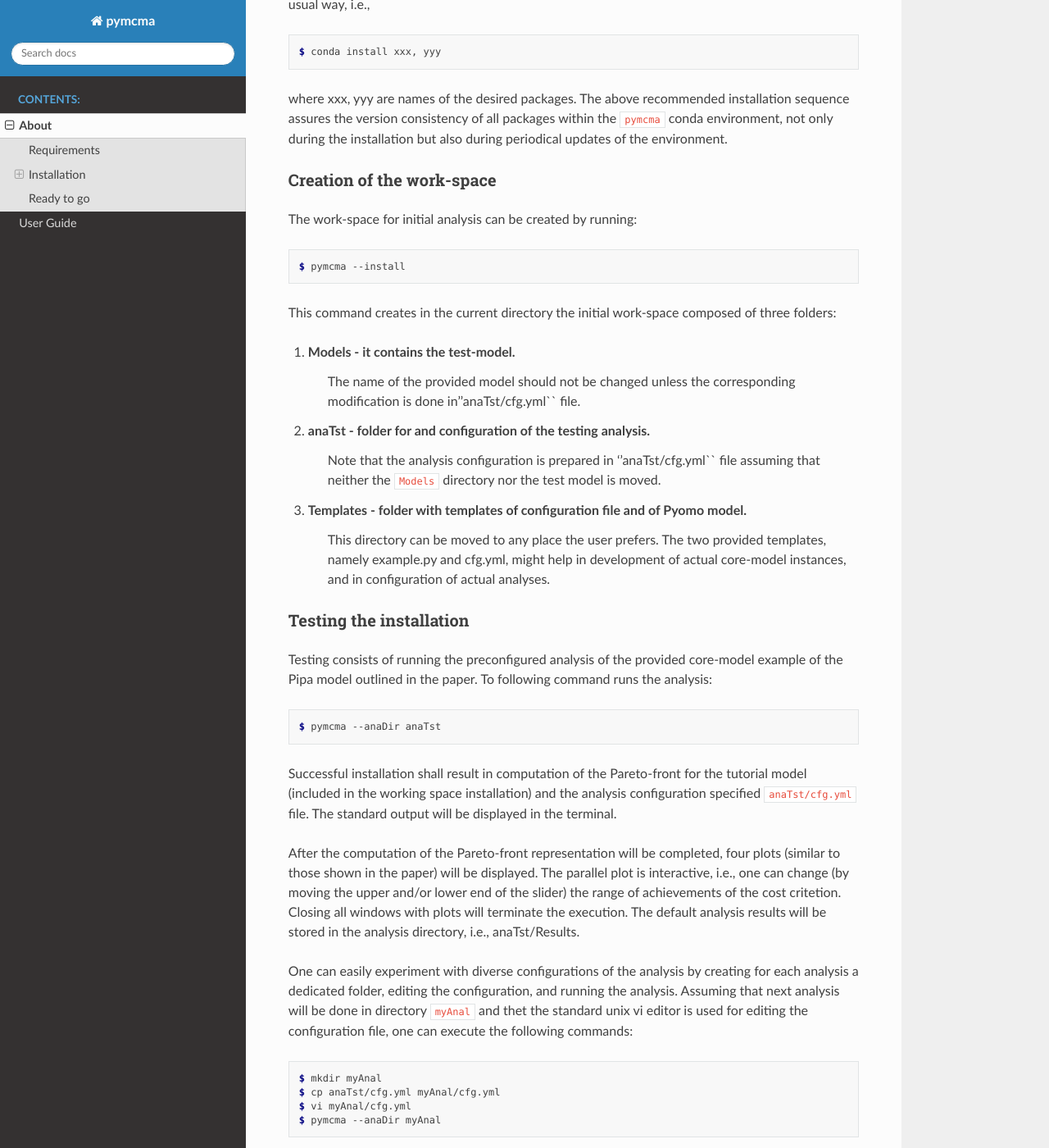
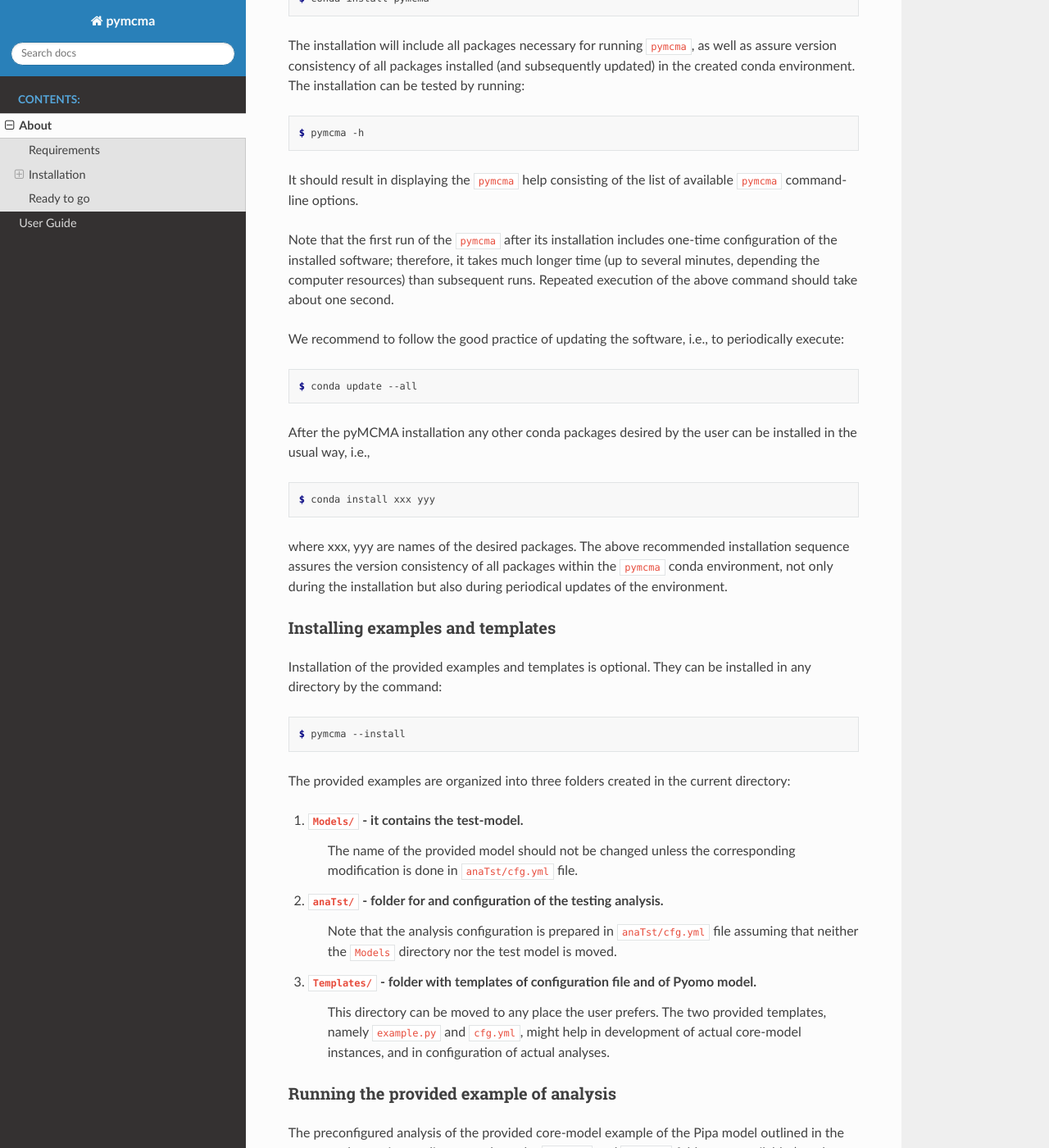
Before and after one commit to marek-iiasa/pymcma, a Sphinx documentation site: the page built from docs/source/readme.rst, in a window 1280 px wide and 1400 px high, scrolled down 2020 px. Shown: the whole window at 82% size. Built offline with Sphinx 7.4.7 and the Read the Docs theme 2.0.0, drawn with Linux system fonts in a browser that asks for light colours; some of the changed text lies outside the part shown.

Commit message:
improved docs
Many diverse improvements

```diff
--- a/docs/source/readme.rst
+++ b/docs/source/readme.rst
@@ -8,8 +8,8 @@
 ------------
 
 PyMCMA can be installed on computers running one of the following OS:
-macOS, Linux, Ms-Windows.
-It was tested with the Conda environment on each of these OSs.
+macOS, Linux, MS-Windows.
+It was tested with the conda environment on each of these OSs.
 All required conda packages are installed during the PyMCMA installation.
 
 Installation
@@ -21,14 +21,15 @@
 
 #. Installation of the pyMCMA
 
-#. Creation of the work-space
+#. Installation of the examples and templates
 
-#. Testing the installation
+#. Execution of the provided example of analysis
+
 
 Each of these steps is described in the corresponding section below.
 
-Conda environment
-^^^^^^^^^^^^^^^^^
+Creating and/or activating the Conda environment
+^^^^^^^^^^^^^^^^^^^^^^^^^^^^^^^^^^^^^^^^^^^^^^^^
 Conda is widely used, it is available for macOS, Linux, and MS-Windows;
 it supports easy organization of dedicated (when needed) environments for diverse
 packages, as well as easy updates of packages with keeping consistency of their
@@ -43,9 +44,29 @@
 we recommend to install and use the pyMCMA within a dedicated and regularly updated
 conda environment created for Python version 3.11.
 
+To be sure that everything will work as intended we highly recommend to use
+the following ``.condarc`` configuration file:
+
+.. code-block:: YAML
+
+    ssl_verify: true
+    channels:
+      - conda-forge
+      - defauklts
+    channel_priority: flexible
+    auto_activate_base: false
+
 Preparation of the conda environment consists of two steps:
 
-#. Create a dedicated conda environment for pymcma
+#. Update of the conda version.
+    Execute the following command:
+
+    .. code-block:: console
+
+        $ conda update -n base -c conda-forge conda
+
+
+#. Create a dedicated conda environment for pyMCMA.
     Execute the following command:
 
     .. code-block:: console
@@ -55,21 +76,13 @@
     The dedicated pyMCMA environment is named here ``pymcma``.
     However, another name can be used.
 
-#. Update of the conda version.
-    Execute the following command:
-
-    .. code-block:: console
-
-        $ conda update -n base -c conda-forge conda
-
-
-The dedicated conda environment should be activated whenever the pymcma is
+The dedicated conda environment should be activated whenever the ``pymcma`` is
 executed by the command-line.
 The environment should also be specified for the core (substantive) model
 development (see the :doc:`user_guide` for details).
 
-pyMCMA installation
-^^^^^^^^^^^^^^^^^^^
+Installation of the pyMCMA
+^^^^^^^^^^^^^^^^^^^^^^^^^^
 PyMCMA software (further on referred as ``pymcma``, the name used for its execution)
 should be installed by running the below specified commands.
 The commands should be executed in a terminal window within the activated conda
@@ -83,10 +96,26 @@
 .. code-block:: console
 
     $ conda activate pymcma
-    $ pip install pymcma
+    $ conda install pymcma
 
-The installation will include all packages necessary for running pyMCMA,
-as well as assuring the consistent versions of all packages.
+The installation will include all packages necessary for running ``pymcma``,
+as well as assure version consistency of all packages installed
+(and subsequently updated) in the created conda environment.
+The installation can be tested by running:
+
+.. code-block:: console
+
+    $ pymcma -h
+
+It should result in displaying the ``pymcma`` help consisting of the list
+of available ``pymcma`` command-line options.
+
+Note that the first run of the ``pymcma`` after its installation includes one-time
+configuration of the installed software;
+therefore, it takes much longer time (up to several minutes, depending the computer
+resources) than subsequent runs.
+Repeated execution of the above command should take about one second.
+
 We recommend to follow the good practice of updating the software, i.e.,
 to periodically execute:
 
@@ -99,74 +128,83 @@
 
 .. code-block:: console
 
-    $ conda install xxx, yyy
+    $ conda install xxx yyy
 
 where xxx, yyy are names of the desired packages.
 The above recommended installation sequence assures the version consistency of
 all packages within the ``pymcma`` conda environment, not only during the installation
 but also during periodical updates of the environment.
 
-Creation of the work-space
-^^^^^^^^^^^^^^^^^^^^^^^^^^
-The work-space for initial analysis can be created by running:
+Installing examples and templates
+^^^^^^^^^^^^^^^^^^^^^^^^^^^^^^^^^
+Installation of the provided examples and templates is optional.
+They can be installed in any directory by the command:
 
 .. code-block:: console
 
     $ pymcma --install
 
-This command creates in the current directory the initial work-space
-composed of three folders:
+The provided examples are organized into three folders created in the
+current directory:
 
-#. Models - it contains the test-model.
+#. ``Models/`` - it contains the test-model.
     The name of the provided model should not be changed unless the
-    corresponding modification is done in''anaTst/cfg.yml`` file.
+    corresponding modification is done in ``anaTst/cfg.yml`` file.
 
-#. anaTst - folder for and configuration of the testing analysis.
-    Note that the analysis configuration is prepared in ''anaTst/cfg.yml`` file
+#. ``anaTst/`` - folder for and configuration of the testing analysis.
+    Note that the analysis configuration is prepared in ``anaTst/cfg.yml`` file
     assuming that neither the ``Models`` directory nor the test model is moved.
 
-#. Templates - folder with templates of configuration file and of Pyomo model.
+#. ``Templates/`` - folder with templates of configuration file and of Pyomo model.
     This directory can be moved to any place the user prefers.
-    The two provided templates, namely example.py and cfg.yml, might help in
+    The two provided templates, namely ``example.py`` and ``cfg.yml``, might help in
     development of actual core-model instances, and in configuration
     of actual analyses.
 
-
-Testing the installation
-^^^^^^^^^^^^^^^^^^^^^^^^
-Testing consists of running the preconfigured analysis of the provided core-model
-example of the Pipa model outlined in the paper.
-To following command runs the analysis:
+Running the provided example of analysis
+^^^^^^^^^^^^^^^^^^^^^^^^^^^^^^^^^^^^^^^^
+The preconfigured analysis of the provided core-model example of the Pipa
+model outlined in the paper can be run in any directory where the ``anaTst/``
+and ``Models/`` folders are available (e.g., by running the above presented
+example installation).
+The following command runs the analysis:
 
 .. code-block:: console
 
     $ pymcma --anaDir anaTst
 
-Successful installation shall result in computation of the Pareto-front for the
+Successful run shall result in computation of the Pareto-front for the
 tutorial model (included in the working space installation) and the analysis
 configuration specified ``anaTst/cfg.yml`` file.
 The standard output will be displayed in the terminal.
 
 After the computation of the Pareto-front representation will be completed,
 four plots (similar to those shown in the paper) will be displayed.
-The parallel plot is interactive, i.e., one can change (by moving the upper and/or
-lower end of the slider) the range of achievements of the cost critetion.
-Closing all windows with plots will terminate the execution.
+The parallel coordinates plot is interactive, i.e., one can change (by moving
+the upper and/or lower end of the slider) the range of achievements of the
+cost criterion. Closing all windows with plots will terminate the execution.
 The default analysis results will be stored in the analysis directory,
-i.e., anaTst/Results.
+i.e., ``anaTst/Results``.
 
+Experimenting with diverse analyses
+^^^^^^^^^^^^^^^^^^^^^^^^^^^^^^^^^^^
 One can easily experiment with diverse configurations of the analysis by
 creating for each analysis a dedicated folder, editing the configuration,
 and running the analysis.
-Assuming that next analysis will be done in directory ``myAnal`` and thet
-the standard unix vi editor is used for editing the configuration file,
-one can execute the following commands:
+Assuming that next analysis will be done in directory ``myAnal`` one can copy
+and then edit the configuration file with their favorite text editor.
+Note that the below shown ``cp ...`` command on the WindowsOS may have to
+be modified.
 
 .. code-block:: console
 
     $ mkdir myAnal
     $ cp anaTst/cfg.yml myAnal/cfg.yml
-    $ vi myAnal/cfg.yml
+
+After editing and saving the configuration file, run the analysis using:
+
+.. code-block:: console
+
     $ pymcma --anaDir myAnal
 
 Configuration of analysis is discussed in detail in :doc:`user_guide`.
--- a/docs/source/user_guide.rst
+++ b/docs/source/user_guide.rst
@@ -1,6 +1,13 @@
 User Guide
 ==========
-The ``pymcma`` .... (adapt from the paper)....
+The ``pymcma`` package seamlessly integrates the Multiple-Criteria Model
+Analysis (MCMA) with independently developed substantive models, and
+autonomously computes Pareto-front representation composed of efficient
+solutions that are uniformly distributed in terms of distances between neighbor
+solutions. The ``pymcma`` illustrates the Pareto-front, also for more than
+three criteria, and optionally exports the results for problems-specific
+analysis in the substantive model's
+variables space.
 
 Overview of ``pymcma``
 ----------------------
@@ -20,18 +27,18 @@
     The ``pcmcma`` generates preferences autonomously aiming at sequentially
     decreasing the maximum distance between neighbor solutions in order to provide
     a uniformly distributed representation of the Pareto-front.
-    Therefore, the MCMA part is very easy; it requires only a configuration
-    of the desired analysis.
+    Therefore, the MCMA part is for ``pymcma`` users very easy;
+    it requires only a configuration of the desired analysis.
 
 Below we discuss the requirements for each of the above two tasks.
-The ``pymcma`` supports seamless integratation of these two tasks, which makes
+The ``pymcma`` supports seamless integration of these two tasks, which makes
 the objective (i.e., preference free) MCMA analysis very easy.
 
 Issues common for both tasks
 ^^^^^^^^^^^^^^^^^^^^^^^^^^^^
-Both tasks should be done in terminal windows with the activated conda
+Both tasks should be done in the terminal windows with the activated conda
 environment created during the ``pymcma`` installation.
-From the user point of view, the linkage between these task consists of
+From the user point of view, the linkage between these tasks consists of
 only specification of two items in the analysis configuration file.
 Therefore, the model development and its analysis can be done in
 different folders; actually, it also can be done on different computers,
@@ -67,6 +75,8 @@
 Such integration preserves name-spaces; therefore, there are no naming
 conflicts, typical for other model-instance integration methods,
 e.g., merging the MPS-files.
+Outline of the ``pymcma`` architecture is available in the corresponding
+article.
 
 Variables representing criteria
 ^^^^^^^^^^^^^^^^^^^^^^^^^^^^^^^
@@ -87,35 +99,36 @@
 ^^^^^^^^^^^^^
 Before applying MCMA each model should pass comprehensive testing conforming
 to the good modeling practice.
-Testing should include single-criterion optimizations, i.e.,  sequentially using
+Testing should include single-criterion optimizations, i.e., sequentially using
 each ``outcome`` as the optimization criterion.
 No additional constraints should be specified for such selfish optimizations.
 In other words, all constraints (including bounds on values of variables)
-of the core model should reflect the logical, physical, economical, etc relations.
-There should be no constraints representing preferences of the modeler.
+of the core model should represent only the logical, physical, economical, or other
+relations.
+In particular, there should be no constraints representing preferences of the modeler.
 
 Export of the model instance
 ^^^^^^^^^^^^^^^^^^^^^^^^^^^^
 The model instance (in Pyomo called ``concrete model``) should be stored in
 the ``dill``-format file.
 Location and name of the file should be specified in configuration file of each
-MCMA of this model.
-The ``example.py`` model (included in the Template directory created during the ``pcmcma``
-installation) includes a simple, reusable function performing this task.
+``pymcma`` analysis of this model.
+The next section discusses an example of the model generation and export.
 
-Example of a core-model
-^^^^^^^^^^^^^^^^^^^^^^^
-The Template folder (created during ``pymcma`` installation) includes two
-files illustrating the basic use of Pyomo for a core-model development,
-as well as the model-instance export in the dill-format.
+Example of a core-model generation and export
+^^^^^^^^^^^^^^^^^^^^^^^^^^^^^^^^^^^^^^^^^^^^^
+The ``Template/`` folder (created by running the ``pymcma --install`` command)
+includes two files illustrating the basic use of Pyomo for
+a core-model development, as well as the model-instance export in the ``dill``-format
+accepted by the ``pymcma``.
 The example consists of two files:
 
-#. ``example.py`` generates a very simple developed in Pyomo.
+#. ``example.py`` - generates a very simple model developed in Pyomo.
     Separate functions define the abstract model and the
     concrete model, respectively. The main function drives the model
     generation and exports the concrete model in the dill-format.
 
-#. ``example.dat`` contains data in the AMPL format used in concrete model creation.
+#. ``example.dat`` - contains data in the AMPL format used in concrete model creation.
     In development of actual models other data formats might be more suitable.
     We suggest to consult the extensive Pyomo documentation for alternatives
     that might fit better management of data used for the core-model parameters.
@@ -151,22 +164,23 @@
 
 
 #. Change to a dedicated analysis folder, further referred to as ``wdir``.
-    The folder can be located anywhere in a file system in which the
+    The folder can be located anywhere in a filesystem in which the
     core-model is accessible.
 
 #. In ``wdir`` create folder for first analysis, e.g., ``anaIni``.
     Typically, names of the analysis folders associated with the corresponding
     content of the analysis.
-    We use the ``anaIni`` name for initial analysisl however, any other name can be used.
-    For each subsequent analysis in ``wdir`` a distinct name should be specified.
+    We use the ``anaIni`` name for initial analysis; however, any other name can be used.
+    For each subsequent analysis in ``wdir`` a distinct name of the corresponding
+    analysis folder should be chosen.
 
-#. Copy to ``anaIni`` a ``cfg.yml`` file.
-    Advanced ``pymcma`` users might, of course, prefer to write the ``cfg.yml``
-    file in ``anaInit``  directory from scratch.
+#. Copy a ``cfg.yml`` file to ``anaIni`` directory.
     The ``cfg.yml`` file name should not be changed as it is used by ``pymcma``
     application.
     For initial analysis the configuration file ``cfg.yml`` provided in the
-    Templates directory created upon installation might be a good start.
+    ``Templates`` directory created upon installation might be a good start.
+    Advanced ``pymcma`` users might, of course, prefer to write the ``cfg.yml``
+    file in each analysis directory from scratch.
 
     The configuration file is specified in the YAML markup language but its
     modification can be done also without YAML's knowledge.
@@ -176,15 +190,15 @@
     - refrain from modifications of the key-words (explained below)
 
     The provided ``cfg.yml`` is self-documented.
-    Therefore, meanings of key-words are explained in the provided example.
+    Therefore, meanings of keywords are explained in the provided example.
 
-#. Edit the copied ``cfg.yml`` to specify the configuration options described below.
-    For initial analysis one can with explore analysis of the core-model with
+#. Edit the ``cfg.yml`` to specify the configuration options described below.
+    For initial analysis one can explore analysis of the core-model with
     two criteria only.
     For subsequent analysis either other pairs of criteria can be specified or
     more criteria are usually defined.
 
-    Note that the configuration files should be edited only with a text-editor.
+    Note that the configuration files should be edited only with a text editor.
     Any text editor (or programming tool) can be used for this purpose.
 
 #. In ``wdir`` execute:
@@ -206,16 +220,17 @@
 
 #. Core-model location and name
     This item is identified by the ``model_id`` key. Its argument defines the location
-    (../Models/) of the model and the model name.
-    The location can define either the relative or the absolute path to the directory
+    (in the example it reads: ``../Models/``) of the model and the model name
+    (in the example: ``xpipa``).
+    The location can define either a relative or an absolute path to the directory
     containing the model.
-    The model name (xpipa) is the root name of the dill-format file containing the
-    core model.
+    The model name is the root name of the dill-format file containing the
+    core model (i.e., the specified name does not include the ``.dll`` extension).
 
 #. Definition of criteria
     This item is identified by the ``crit_def`` key. Its argument defines the
     list of lists.
-    Each of the internal list defines one criterion; it consists of three elements:
+    Each of the internal list defines one criterion, which consists of three elements:
 
     #. Name of the criterion.
         The four criteria names of the example read: cost, carBal, water, grFuel.
@@ -227,7 +242,6 @@
         The four names of the core-model variables of the example read:
         cost, carbBal, water, greenFTot.
 
-
 Below we show the two corresponding lines of the ``cfg.yml`` file defining the
 required items:
 
@@ -238,15 +252,21 @@
 
 The above example shows how the corresponding entries look in the
 ``cfg.yml`` file of the test configuration.
-Note that in this file almost all lines are commented,
-i.e., have #-character as the first character of the line.
+The file also contains several other (all of these commented) criteria definitions
+of the testing model ``xpipa`` installed with ``pymcma``.
 
-Note, that two commented lines in ``cfg.yml`` separate the necessary specs from optional
-specs.
+Note, that the two commented lines in ``cfg.yml`` separate the necessary specs
+from optional specs.
 Only the two lines shown above are not commented in the necessary part.
 
-The file also contains several other (all of these commented) criteria definitions
-of the testing model ``xpipa`` installed with ``pymcma``.
+In the ``cfg.yml`` file almost all lines are commented,
+i.e., have #-character as the first character of the line.
+This is done for providing:
+
+    - self-documentation of the option-keys available for the users,
+
+    - values of the corresponding default values of the option.
+
 
 Optional configuration items
 ^^^^^^^^^^^^^^^^^^^^^^^^^^^^
@@ -287,23 +307,24 @@
 Here are additional information on the meaning of the optional configuration items,
 referred to by the corresponding key-word:
 
-#.  ``resdir`` : name of the result sub-directory.
+#.  ``resdir`` - name of the result sub-directory.
     The analysis results are stored in the analysis result subdirectory of
     the corresponding analysis directory.  For the above discussed analysis
     example it will be named ``anaIni/Results/``.
     The result sub-directory will be created by ``pymcma``.
 
-#.  ``run_id`` : name of the additional sub-directory of the result sub-directory.
+#.  ``run_id`` - name of the additional sub-directory of the result sub-directory.
     It might be desired to store the results in a separate directory (e.g., for
     different configuration options).
-    The additional sub-directory will be created by ``pymcma``.
+    The additional sub-directory (below the ``resdir``) will be created by
+    specification of its name in the ``run_id`` option).
 
-#.  ``mxIter`` : maximum number of iterations.
+#.  ``mxIter`` - maximum number of iterations.
     It might be desired to change the number of iteration for obtaining either
     faster an incomplete Pareto-front representation or continue to computations
     with a larger (than the default) iteration number.
 
-#.  ``showPlot`` : to suppress showing the plots during the computations.
+#.  ``showPlot`` - to suppress showing the plots during the computations.
     If the computation time is too long to wait for seing the plots of the results,
     then showing the plots should be surpressed.
     Note that plots are always stored in the ``resdir``.
@@ -312,7 +333,7 @@
 Results of analyses
 -------------------
 Results of each analysis are stored in the ``resdir`` directory.
-New results overwrite the old-ones.
+New results overwrite the old ones.
 Therefore, in order to keep the old results one should define in the
 ``cfg.yml`` a new ``run_id``.
 
```
Also changed, not shown: other parts of docs/source/user_guide.rst (+13 -10 lines).
